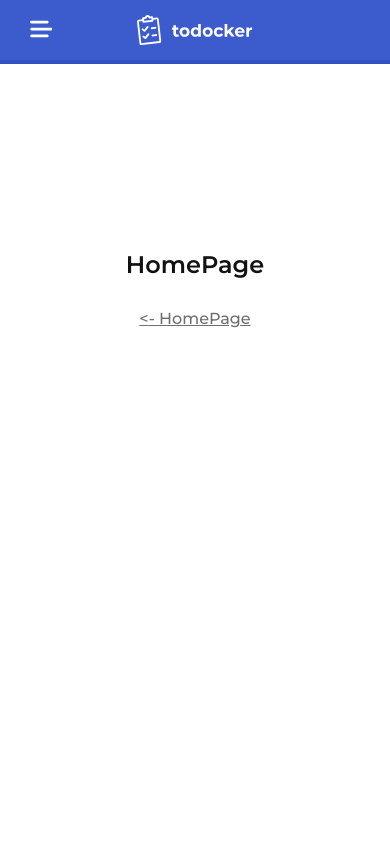
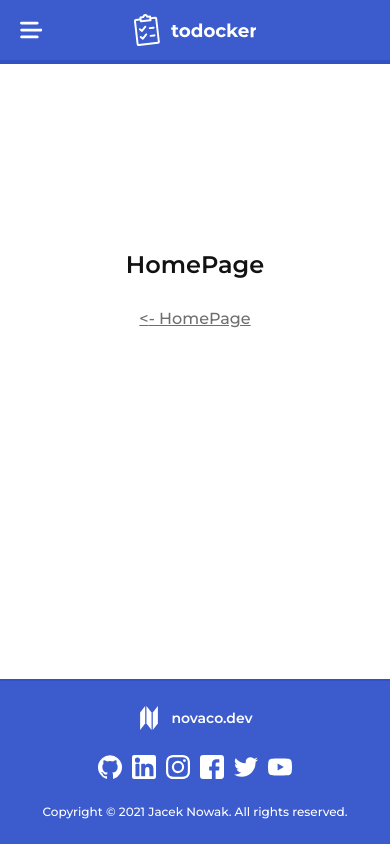
Before and after one commit to novacooo/react-todo-app, a React (Create React App) app: page /#/ in a window 390 px wide. Built offline with nearby package versions, Linux system fonts and the light colour scheme.

Commit message:
Changed margins on mobile and tablet and added PageTemplate to rest pages.

```diff
--- a/src/app_constants/dimens.ts
+++ b/src/app_constants/dimens.ts
@@ -1,6 +1,6 @@
 export const MARGIN_SIDE_DESKTOP = '50px';
-export const MARGIN_SIDE_TABLET = '40px';
-export const MARGIN_SIDE_MOBILE = '30px';
+export const MARGIN_SIDE_TABLET = '30px';
+export const MARGIN_SIDE_MOBILE = '20px';
 export const BORDER_RADIUS = '10px';
 export const BP_MOBILE_MAX = '767px';
 export const BP_TABLET_MIN = '768px';
--- a/src/components/organisms/TopBar/TopBar.tsx
+++ b/src/components/organisms/TopBar/TopBar.tsx
@@ -53,7 +53,7 @@ const HamburgerButton = styled(IconButton)`
   display: none;
 
   @media (max-width: ${BP_MOBILE_MAX}) {
-    display: block;
+    display: flex;
   }
 `;
 
@@ -78,7 +78,7 @@ const StyledAppLogo = styled(AppLogo)`
   fill: ${({ theme }) => theme.MAIN_ITEMS};
 
   @media (max-width: ${BP_MOBILE_MAX}) {
-    height: 30px;
+    height: 32px;
   }
 `;
 
--- a/src/views/DeadlinePage.tsx
+++ b/src/views/DeadlinePage.tsx
@@ -2,6 +2,7 @@ import React from 'react';
 import { NavLink } from 'react-router-dom';
 import { routes } from 'routes';
 import styled from 'styled-components';
+import PageTemplate from 'templates/PageTemplate';
 import { fontSettings } from 'theme/fontSettings';
 
 const Container = styled.div`
@@ -26,10 +27,12 @@ const StyledNavLink = styled(NavLink)`
 
 const DeadlinePage = (): JSX.Element => {
   return (
-    <Container>
-      <StyledHeader>DeadlinePage</StyledHeader>
-      <StyledNavLink to={routes.home}>{'<'}- HomePage</StyledNavLink>
-    </Container>
+    <PageTemplate>
+      <Container>
+        <StyledHeader>DeadlinePage</StyledHeader>
+        <StyledNavLink to={routes.home}>{'<'}- HomePage</StyledNavLink>
+      </Container>
+    </PageTemplate>
   );
 };
 
--- a/src/views/DonePage.tsx
+++ b/src/views/DonePage.tsx
@@ -2,6 +2,7 @@ import React from 'react';
 import { NavLink } from 'react-router-dom';
 import { routes } from 'routes';
 import styled from 'styled-components';
+import PageTemplate from 'templates/PageTemplate';
 import { fontSettings } from 'theme/fontSettings';
 
 const Container = styled.div`
@@ -26,10 +27,12 @@ const StyledNavLink = styled(NavLink)`
 
 const DonePage = (): JSX.Element => {
   return (
-    <Container>
-      <StyledHeader>DonePage</StyledHeader>
-      <StyledNavLink to={routes.home}>{'<'}- HomePage</StyledNavLink>
-    </Container>
+    <PageTemplate>
+      <Container>
+        <StyledHeader>DonePage</StyledHeader>
+        <StyledNavLink to={routes.home}>{'<'}- HomePage</StyledNavLink>
+      </Container>
+    </PageTemplate>
   );
 };
 
--- a/src/views/HomePage.tsx
+++ b/src/views/HomePage.tsx
@@ -2,6 +2,7 @@ import React from 'react';
 import { NavLink } from 'react-router-dom';
 import { routes } from 'routes';
 import styled from 'styled-components';
+import PageTemplate from 'templates/PageTemplate';
 import { fontSettings } from 'theme/fontSettings';
 
 const Container = styled.div`
@@ -26,10 +27,12 @@ const StyledNavLink = styled(NavLink)`
 
 const HomePage = (): JSX.Element => {
   return (
-    <Container>
-      <StyledHeader>HomePage</StyledHeader>
-      <StyledNavLink to={routes.home}>{'<'}- HomePage</StyledNavLink>
-    </Container>
+    <PageTemplate>
+      <Container>
+        <StyledHeader>HomePage</StyledHeader>
+        <StyledNavLink to={routes.home}>{'<'}- HomePage</StyledNavLink>
+      </Container>
+    </PageTemplate>
   );
 };
 
```
